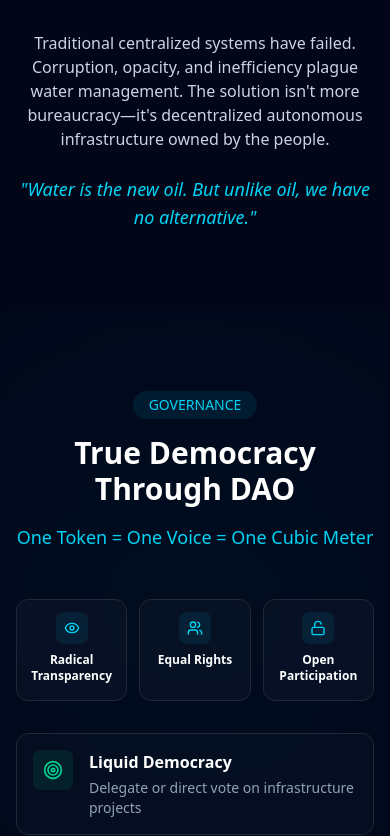
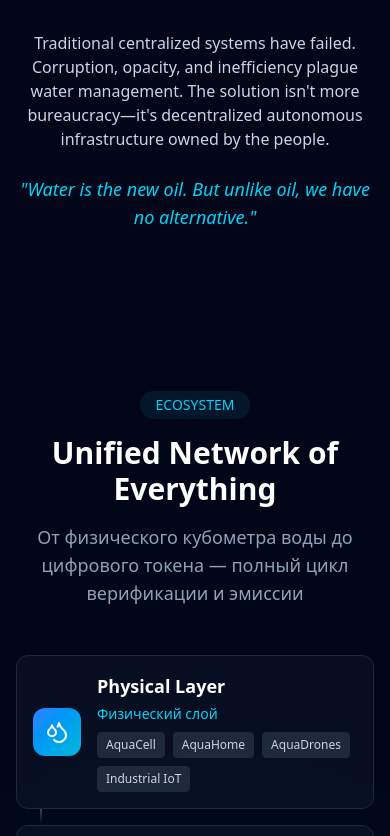
Before and after one commit to foxampy/LoopOrb, a Next.js app: page /landing in a window 390 px wide. Shown: the part 1164-2000 px from the top of the page. Built offline with nearby package versions, Linux system fonts and the light colour scheme.

Commit message:
feat: add EcosystemArchitectureSection to landing page with 6-layer visualization and i18n translations

```diff
--- a/src/app/landing/page.tsx
+++ b/src/app/landing/page.tsx
@@ -591,6 +591,167 @@
   );
 }
 
+// --- ECOSYSTEM ARCHITECTURE SECTION ---
+function EcosystemArchitectureSection() {
+  const { t } = useI18n();
+
+  const layers = [
+    {
+      id: "physical",
+      title: "Physical Layer",
+      subtitle: "Физический слой",
+      icon: Droplets,
+      color: "from-blue-500 to-cyan-500",
+      items: ["AquaCell", "AquaHome", "AquaDrones", "Industrial IoT"],
+      description: "Устройства сбора данных о качестве воды"
+    },
+    {
+      id: "transmission",
+      title: "Data Transmission",
+      subtitle: "Передача данных",
+      icon: Activity,
+      color: "from-cyan-500 to-teal-500",
+      items: ["Bluetooth 5.0", "WiFi", "LoRaWAN", "4G/5G", "QR-код"],
+      description: "Шифрованная передача данных с датчиков"
+    },
+    {
+      id: "validation",
+      title: "Validation Layer",
+      subtitle: "Валидация",
+      icon: Shield,
+      color: "from-teal-500 to-emerald-500",
+      items: ["Validation Nodes", "Peer Verification", "USGS API", "Anomaly Detection"],
+      description: "Проверка достоверности данных"
+    },
+    {
+      id: "blockchain",
+      title: "Blockchain Layer",
+      subtitle: "Блокчейн",
+      icon: Database,
+      color: "from-emerald-500 to-green-500",
+      items: ["Data Anchoring", "SHA-256 Hashing", "IPFS Storage", "Smart Contracts"],
+      description: "Запечатывание данных в блокчейне"
+    },
+    {
+      id: "token",
+      title: "Token Emission",
+      subtitle: "Эмиссия токена",
+      icon: Zap,
+      color: "from-green-500 to-lime-500",
+      items: ["10 VOD/m³ Base", "Quality Multiplier", "Staking Rewards", "DAO Governance"],
+      description: "Выпуск VOD токенов за верифицированные м³"
+    },
+    {
+      id: "application",
+      title: "Application Layer",
+      subtitle: "Приложения",
+      icon: Globe,
+      color: "from-lime-500 to-yellow-500",
+      items: ["ProjectHub", "Data Marketplace", "DeSci Research", "B2B API"],
+      description: "Продукты и сервисы экосистемы"
+    }
+  ];
+
+  return (
+    <section id="ecosystem" className="relative py-20 md:py-28 bg-slate-950 overflow-hidden">
+      <div className="absolute inset-0">
+        <div className="absolute top-1/2 left-1/2 -translate-x-1/2 -translate-y-1/2 w-[800px] h-[800px] bg-cyan-500/5 rounded-full blur-[200px]" />
+      </div>
+
+      <div className="relative max-w-6xl mx-auto px-4">
+        <motion.div
+          initial={{ opacity: 0, y: 30 }}
+          whileInView={{ opacity: 1, y: 0 }}
+          viewport={{ once: true }}
+          className="text-center mb-12 md:mb-16"
+        >
+          <span className="inline-block px-4 py-1 rounded-full bg-cyan-500/10 text-cyan-400 text-sm font-medium mb-4">
+            {t("ecosystem.label") || "Ecosystem Architecture"}
+          </span>
+          <h2 className="text-3xl md:text-4xl lg:text-5xl font-bold text-white mb-4">
+            {t("ecosystem.title") || "6-Layer Water Economy"}
+          </h2>
+          <p className="text-lg text-slate-400 max-w-2xl mx-auto">
+            От физического кубометра воды до цифрового токена — полный цикл верификации и эмиссии
+          </p>
+        </motion.div>
+
+        {/* Architecture Flow */}
+        <div className="space-y-4">
+          {layers.map((layer, index) => (
+            <motion.div
+              key={layer.id}
+              initial={{ opacity: 0, x: -30 }}
+              whileInView={{ opacity: 1, x: 0 }}
+              viewport={{ once: true }}
+              transition={{ delay: index * 0.1 }}
+              className="relative"
+            >
+              <div className="flex items-center gap-4 p-4 md:p-6 bg-slate-900/50 border border-slate-800 rounded-xl hover:border-cyan-500/30 transition-colors">
+                {/* Icon */}
+                <div className={`w-12 h-12 md:w-16 md:h-16 rounded-xl bg-gradient-to-br ${layer.color} flex items-center justify-center flex-shrink-0`}>
+                  <layer.icon className="w-6 h-6 md:w-8 md:h-8 text-white" />
+                </div>
+
+                {/* Content */}
+                <div className="flex-1 min-w-0">
+                  <div className="flex flex-col md:flex-row md:items-center gap-1 md:gap-3 mb-2">
+                    <h3 className="text-lg md:text-xl font-bold text-white">{layer.title}</h3>
+                    <span className="text-sm text-cyan-400">{layer.subtitle}</span>
+                  </div>
+                  <p className="text-sm text-slate-400 mb-3 hidden md:block">{layer.description}</p>
+                  <div className="flex flex-wrap gap-2">
+                    {layer.items.map((item, i) => (
+                      <span key={i} className="px-2 py-1 bg-slate-800 rounded text-xs text-slate-300 border border-slate-700">
+                        {item}
+                      </span>
+                    ))}
+                  </div>
+                </div>
+
+                {/* Arrow */}
+                {index < layers.length - 1 && (
+                  <div className="hidden md:flex items-center justify-center w-8">
+                    <ArrowRight className="w-6 h-6 text-slate-600" />
+                  </div>
+                )}
+              </div>
+
+              {/* Connection line */}
+              {index < layers.length - 1 && (
+                <div className="absolute left-6 md:left-8 bottom-0 translate-y-full w-0.5 h-4 bg-gradient-to-b from-slate-700 to-transparent" />
+              )}
+            </motion.div>
+          ))}
+        </div>
+
+        {/* Key Principle */}
+        <motion.div
+          initial={{ opacity: 0, y: 30 }}
+          whileInView={{ opacity: 1, y: 0 }}
+          viewport={{ once: true }}
+          className="mt-12 p-6 md:p-8 bg-gradient-to-r from-cyan-500/10 to-emerald-500/10 border border-cyan-500/30 rounded-2xl"
+        >
+          <div className="flex flex-col md:flex-row items-center gap-6 text-center md:text-left">
+            <div className="w-16 h-16 rounded-2xl bg-gradient-to-br from-cyan-500 to-emerald-500 flex items-center justify-center flex-shrink-0">
+              <Lock className="w-8 h-8 text-white" />
+            </div>
+            <div>
+              <h3 className="text-xl md:text-2xl font-bold text-white mb-2">
+                Ключевой принцип: 1 VOD = 1 м³ верифицированной воды
+              </h3>
+              <p className="text-slate-400">
+                Токен выходит в эмиссию только после полного цикла: оцифровка → валидация → хэширование → запечатывание.
+                Никакой эмиссии без реального физического обеспечения.
+              </p>
+            </div>
+          </div>
+        </motion.div>
+      </div>
+    </section>
+  );
+}
+
 // --- MAIN PAGE ---
 function LandingContent() {
   return (
@@ -598,6 +759,7 @@
       <Navbar />
       <HeroSection />
       <CrisisSection />
+      <EcosystemArchitectureSection />
       <DAOSection />
       <StakingSection />
       <ProjectHubSection />
--- a/src/i18n/locales/en.json
+++ b/src/i18n/locales/en.json
@@ -15,6 +15,10 @@
     "description": "By 2030, 50% of humanity will face water stress. VODeco is the decentralized infrastructure transforming water from a depleting resource into a sustainable digital economy.",
     "cta_primary": "Start Staking",
     "cta_secondary": "Explore ProjectHub"
+  },
+  "ecosystem": {
+    "label": "ARCHITECTURE",
+    "title": "6-Layer Water Economy"
   },
   "crisis": {
     "label": "THE CRISIS",
--- a/src/i18n/locales/ru.json
+++ b/src/i18n/locales/ru.json
@@ -16,8 +16,12 @@
     "cta_primary": "Начать стейкинг",
     "cta_secondary": "Исследовать ProjectHub"
   },
+  "ecosystem": {
+    "label": "АРХИТЕКТУРА",
+    "title": "6-уровневая экономика воды"
+  },
   "crisis": {
-    "label": "КРИЗИС",
+    "label": "КРИЗИ",
     "title": "Вода заканчивается",
     "stats": {
       "people": {
```
